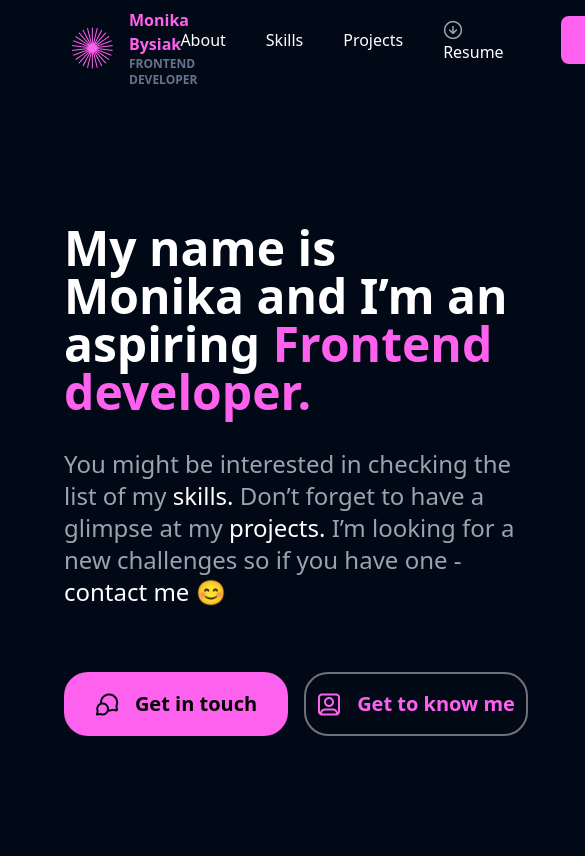
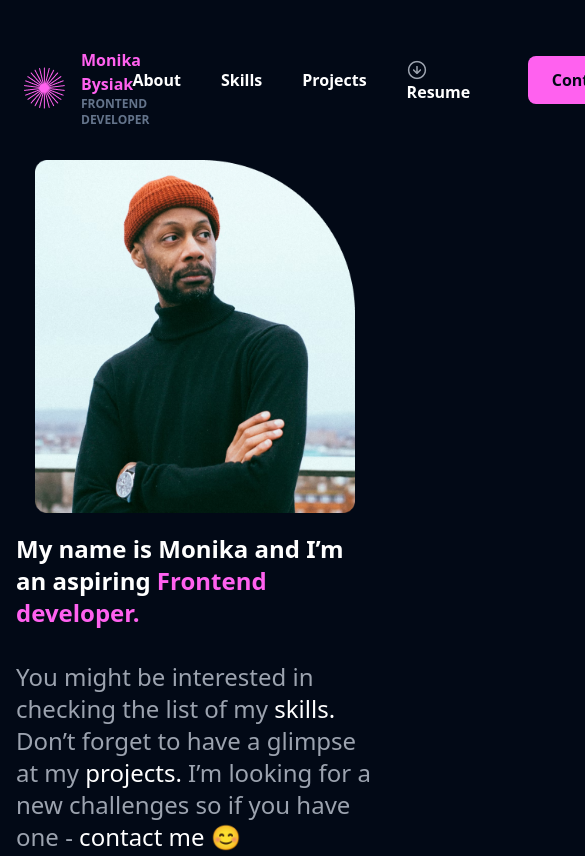
Before and after one commit to moniabysiak/portfolio, a website built with Parcel: page src/index.html in a window 390 px wide. Shown: the top 856 px of the page, 585 px wide, since content can reach past the window. Built offline with nearby package versions, Linux system fonts and the light colour scheme.

Commit message:
media queries for section first

```diff
--- a/src/index.html
+++ b/src/index.html
@@ -8,9 +8,9 @@
     <link href="./index.css" rel="stylesheet">
 </head>
 
-<body class="bg-page pl-16 pr-16">
+<body class="bg-page p-4 md:pl-16 md:pr-16">
     <header>
-        <div class="flex justify-between items-stretch">
+        <div class="flex justify-between items-stretch py-6">
             <div class="flex justify-start items-center p-2">
                 <img src="./sun.png" alt="sun" />
                 <div class="ml-4 flex flex-col justify-start items-start">
@@ -20,10 +20,10 @@
             </div>
             <nav>
                 <div class="flex flex-row justify-around items-center gap-10 p-4">
-                    <a class="text-white" href="#"> About</a>
-                    <a class="text-white" href="#"> Skills</a>
-                    <a class="text-white" href="#"> Projects</a>
-                    <a class="text-white" href="#"> <img class="pr-1.5 inline-block" src="./resume.png" alt="resume" />
+                    <a class="text-white font-bold" href="#"> About</a>
+                    <a class="text-white font-bold" href="#"> Skills</a>
+                    <a class="text-white font-bold" href="#"> Projects</a>
+                    <a class="text-white font-bold" href="#"> <img class="pr-1.5 inline-block" src="./resume.png" alt="resume" />
                         Resume</a>
                     <button class="bg-pink h-12 w-32 rounded-lg"> <a class="navigation__link text-page font-bold"
                             href="mailto: monika.serwin88@gmail.com"> Contact </a> </button>
@@ -32,9 +32,9 @@
         </div>
     </header>
     <section>
-        <div class="flex flex-auto justify-between items-center gap-36 mb-32 mt-32">
-            <div class="w-width1 h-auto">
-                <h1 class="text-white font-bold text-5xl mb-4">My name is Monika and I’m an aspiring <span
+        <div class="flex flex-col-reverse md:flex-row md:justify-between md:items-center md:gap-12 lg:flex-row lg:justify-between lg:items-center lg:gap-36 md:mb-32 md:mt-32">
+            <div class=" md:w-width1 h-auto">
+                <h1 class="text-white font-bold text-2xl md:leading-snug md:text-3xl lg:leading-snug lg:text-5xl mb-4">My name is Monika and I’m an aspiring <span
                         class="text-pink">Frontend developer.</span></h1>
                 <p class="text-2xl text-gray pt-4 mb-16">You might be interested in checking the list of my <span
                         class="text-white">skills.</span>
@@ -42,17 +42,17 @@
                     challenges so if you have one -
                     <span class="text-white">contact me</span> 😊
                 </p>
-                <div class="flex flex-row justify-start items-center gap-4">
+                <div class="flex flex-col md:flex-row md:justify-start md:items-center gap-4">
                     <button
                         class="bg-pink h-16 w-56 rounded-3xl text-xl font-bold flex flex-row justify-center items-center gap-4 transition-color duration-500 hover:bg-hover-pink"><img
                             src="./message-chat-circle 1.png"> Get in touch</button>
                     <button
-                        class="bg-none h-16 w-56 rounded-3xl text-pink text-xl font-bold border-solid border-2 transition-color duration-500 hover:border-pink border-zinc-500 flex flex-row justify-center items-center gap-4"><img
+                        class="bg-none h-16 w-64 rounded-3xl text-pink text-xl font-bold border-solid border-2 transition-color duration-500 hover:border-pink border-zinc-500 flex flex-row justify-center items-center gap-4"><img
                             src="./image-user 1.png"> Get to know me</button>
                 </div>
             </div>
-            <div class="flex justify-center items-center">
-                <img class="w-full h-auto mb-5" src="./Frame 2.png" alt="me">
+            <div class="flex flex-col justify-center items-center">
+                <img class="max-w-xs h-auto mb-5 md:max-w-none md:mr-4 md:w-[26rem]" src="./Frame 2.png" alt="me">
             </div>
         </div>
     </section>
```
